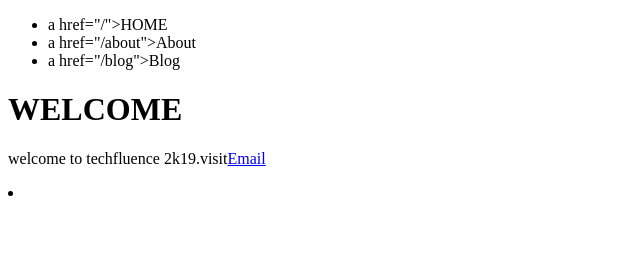
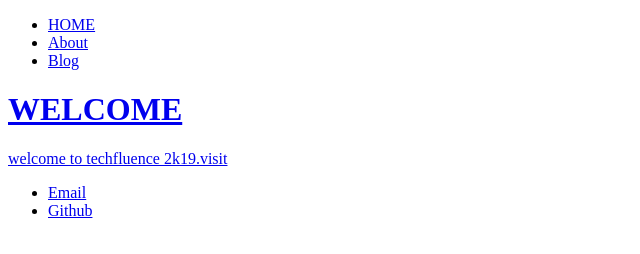
Before and after one commit to Callighost/callighost.github.io, a plain HTML site: page index.html in a window 1280 px wide. Shown: the whole page, without its empty margins (0-640 px from the left). Drawn offline with Linux system fonts and the light colour scheme.

Commit message:
Update index.html

```diff
--- a/index.html
+++ b/index.html
@@ -6,9 +6,9 @@
 <body>
 <nav><!--for the navbar-->
 <ul>
-<li>a href="/">HOME</li>
-<li>a href="/about">About</li>
-<li>a href="/blog">Blog</li>
+<li><a href="/">HOME</li>
+<li><a href="/about">About</li>
+<li><a href="/blog">Blog</li>
 </ul>
 </nav>
 
@@ -22,7 +22,7 @@
 <footer>
 <ul>
 <li><a href="mailto:callibondsnow@gmail.com">Email</a></li>
-<li><a href="https://github.com/callighost>Github</a></li>
+<li><a href="https://github.com/callighost">Github</a></li>
 </ul>
 </footer>
 </body>
```
